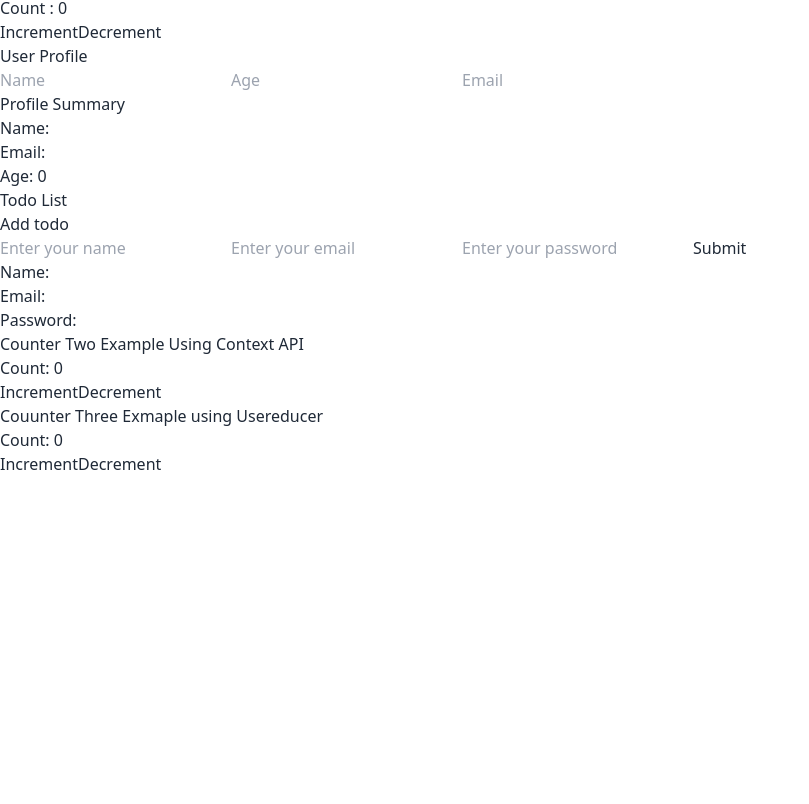
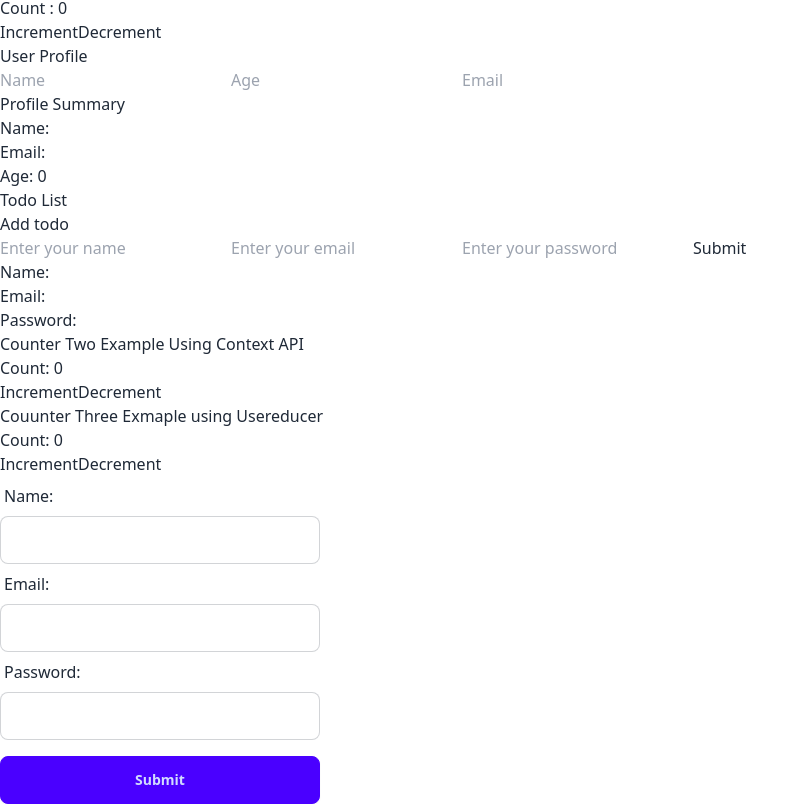
Before and after one commit to atultiwari7388/nextjs-end-2024, a React (Vite) app in the folder practice-prj/: page / in a window 1280 px wide. Shown: the part 1240-2044 px from the top of the page, without its empty margins (0-809 px from the left). Before the commit the page ends 1716 px from the top, so only its background shows below. Built offline with nearby package versions, Linux system fonts and the light colour scheme.

Commit message:
react-form-hook-done

```diff
--- a/practice-prj/package.json
+++ b/practice-prj/package.json
@@ -11,7 +11,8 @@
   },
   "dependencies": {
     "react": "^18.3.1",
-    "react-dom": "^18.3.1"
+    "react-dom": "^18.3.1",
+    "react-hook-form": "^7.53.1"
   },
   "devDependencies": {
     "@eslint/js": "^9.13.0",
--- a/practice-prj/src/App.tsx
+++ b/practice-prj/src/App.tsx
@@ -10,6 +10,7 @@
 import { CounterTwo } from "./components/CounterTwo";
 import { CounterThree } from "./components/CounterThree";
 import { Hero } from "./components/Hero";
+import HookForm from "./components/HookForm";
 
 const App = () => {
   const userData: Info = {
@@ -44,6 +45,7 @@
       <FormComp />
       <CounterTwo />
       <CounterThree />
+      <HookForm />
     </div>
   );
 };
--- /dev/null
+++ b/practice-prj/src/components/HookForm.tsx
@@ -0,0 +1,84 @@
+import { SubmitHandler, useForm } from "react-hook-form";
+
+interface FormData {
+  name: string;
+  email: string;
+  password: string;
+}
+
+const HookForm = () => {
+  const {
+    register,
+    handleSubmit,
+    formState: { errors, isSubmitting },
+  } = useForm<FormData>();
+
+  const onSubmit: SubmitHandler<FormData> = (data) => console.log(data);
+
+  return (
+    <form onSubmit={handleSubmit(onSubmit)}>
+      <div className="form-control w-full max-w-xs">
+        {/* Name Field */}
+        <label className="label" htmlFor="name">
+          Name:
+        </label>
+        <input
+          type="text"
+          id="name"
+          {...register("name", { required: "Name is required" })}
+          className="input input-bordered w-full max-w-xs"
+        />
+        {errors.name && <p className="text-red-600">{errors.name.message}</p>}
+
+        {/* Email Field */}
+        <label className="label" htmlFor="email">
+          Email:
+        </label>
+        <input
+          type="email"
+          id="email"
+          {...register("email", {
+            required: "Email is required",
+            pattern: {
+              value: /^[^\s@]+@[^\s@]+\.[^\s@]+$/,
+              message: "Invalid email address",
+            },
+          })}
+          className="input input-bordered w-full max-w-xs"
+        />
+        {errors.email && <p className="text-red-600">{errors.email.message}</p>}
+
+        {/* Password Field */}
+        <label className="label" htmlFor="password">
+          Password:
+        </label>
+        <input
+          type="password"
+          id="password"
+          {...register("password", {
+            required: "Password is required",
+            minLength: {
+              value: 6,
+              message: "Password must be at least 6 characters",
+            },
+          })}
+          className="input input-bordered w-full max-w-xs"
+        />
+        {errors.password && (
+          <p className="text-red-600">{errors.password.message}</p>
+        )}
+
+        {/* Submit Button */}
+        <button
+          className="btn btn-primary mt-4"
+          type="submit"
+          disabled={isSubmitting}
+        >
+          {isSubmitting ? "Submitting..." : "Submit"}
+        </button>
+      </div>
+    </form>
+  );
+};
+
+export default HookForm;
```
Also changed, not shown: 1 other file (tests, documents, lock files or other folders).
